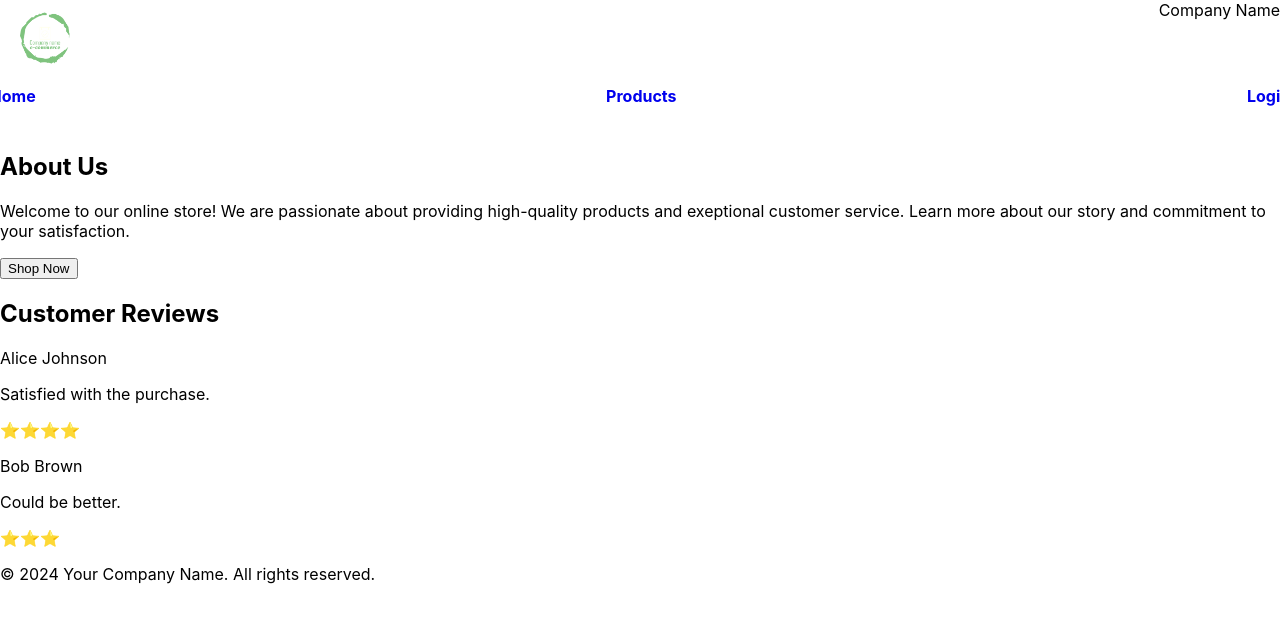
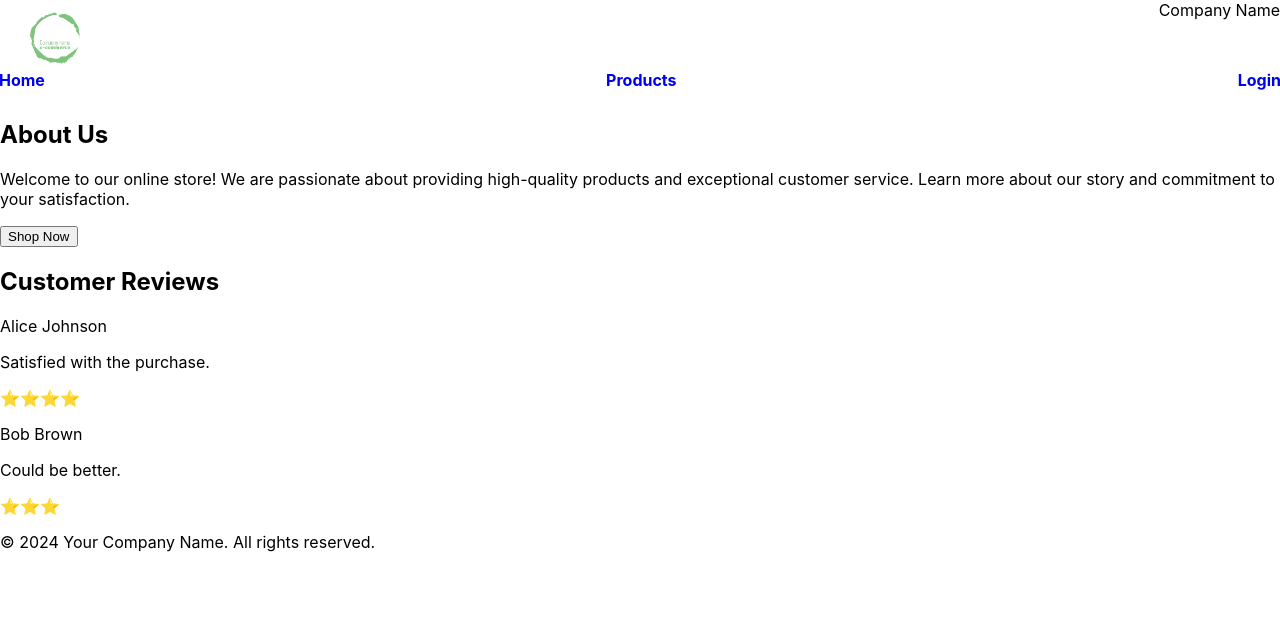
Before and after one commit to jaivalp22/my-ecommerce-app, a React (Create React App) app: page / in a window 1280 px wide. Shown: the top 622 px of the page. Built offline with nearby package versions, Linux system fonts and the light colour scheme.

Commit message:
made some minor fixes to homepage.

```diff
--- a/src/component/Footer.js
+++ b/src/component/Footer.js
@@ -1,5 +1,4 @@
 import React from 'react';
-
 
 const Footer = () => {
   return (
--- a/src/component/Header.css
+++ b/src/component/Header.css
@@ -1,5 +1,9 @@
 header {
-    padding: 10px 20px;
+    padding: 10px 30px;
+}
+
+.company-name {
+    position: absolute; top: 0px; right: 0px;
 }
 
 .header-container {
@@ -12,15 +16,12 @@ header {
     text-align: left;
 }
 
-.company-name {
-    position: absolute; top: 0px; right: 0px;
-}
-
 nav ul {
     list-style-type: none;
     padding: 0;
+    justify-content: center;
+    margin: 0;
     display: flex;
-    justify-content: center;
 }
 
 nav ul li {
--- a/src/component/HomeMainSection.js
+++ b/src/component/HomeMainSection.js
@@ -5,26 +5,25 @@ const HomeMainSection = () => {
   const [reviews, setReviews] = useState([]);
 
   useEffect(() => {
-    const randomReviews = getRandomReviews();
-    setReviews(randomReviews);
+    getRandomReviews();
   }, []);
 
   const getRandomReviews = () => {
     const shuffledReviews = reviewsData.sort(() => 0.5 - Math.random());
-    return shuffledReviews.slice(0, 2);
-  }
+    setReviews(shuffledReviews.slice(0, 2));
+  };
 
   return (
     <section>
       <div className="about-us">
         <h2>About Us</h2>
-
-        <p>Welcome to our online store! We are passionate about providing high-quality products and exeptional customer service. Learn more about our story and commitment to your satisfaction.</p>
+        <p>
+          Welcome to our online store! We are passionate about providing high-quality products and exceptional customer service. Learn more about our story and commitment to your satisfaction.
+        </p>
         <button>Shop Now</button>
       </div>
       <div className="customer-reviews">
         <h2>Customer Reviews</h2>
-
         {reviews.map((review, index) => (
           <div key={index} className="review">
             <p>{review.customerName}</p>
@@ -39,6 +38,6 @@ const HomeMainSection = () => {
       </div>
     </section>
   );
-}
+};
 
 export default HomeMainSection;
```
